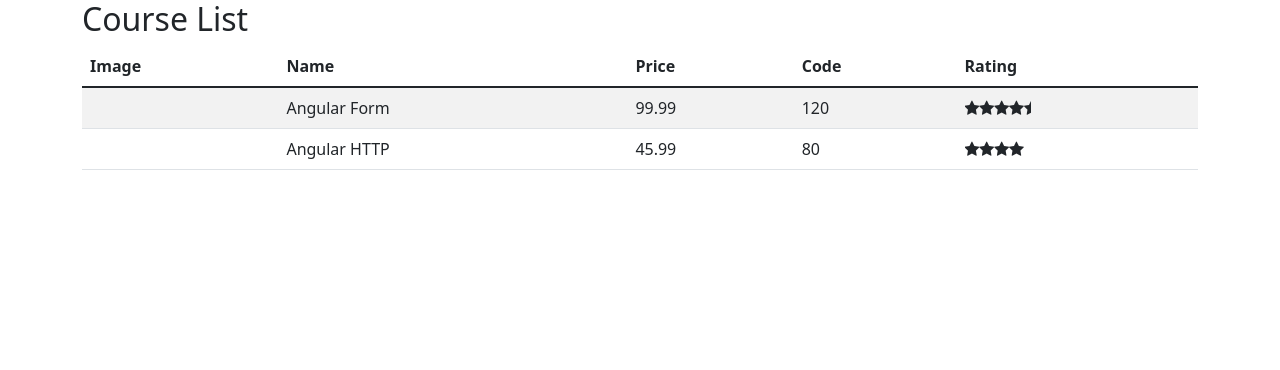
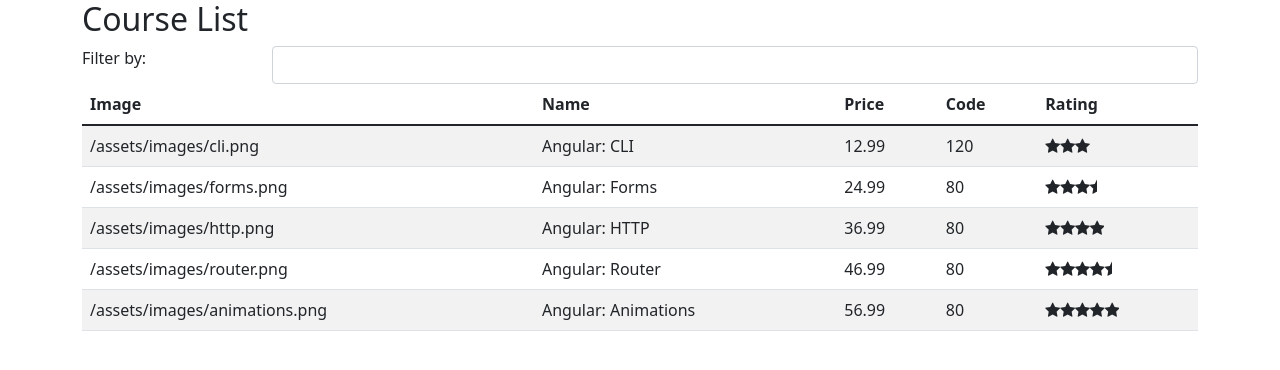
Before and after one commit to leofab/DIO-tech-unimed, an Angular app in the folder modulo-iv-web-angular/course-manager/: page / in a window 1280 px wide. Shown: the top 370 px of the page. Built offline with nearby package versions, Linux system fonts and the light colour scheme.

Commit message:
modulo iv 2w databind filter

```diff
--- a/modulo-iv-web-angular/course-manager/src/app/courses/course-list.component.html
+++ b/modulo-iv-web-angular/course-manager/src/app/courses/course-list.component.html
@@ -1,4 +1,14 @@
 <h2>Course List</h2>
+
+<div class="form-group row">
+
+    <label class="col-sm-2 col-from-label">Filter by:</label>
+
+    <div class="col-sm-10">
+        <input [(ngModel)]="filter" class="form-control">
+    </div>
+
+</div>
 
 <table class="table table-striped">
     <thead>
@@ -11,7 +21,7 @@
         </tr>
     </thead>
     <tbody>
-        <tr *ngFor="let course of courses">
+        <tr *ngFor="let course of filteredCourses">
             <td>{{ course.imageURL}}</td>
             <td>{{ course.name}}</td>
             <td>{{ course.price}}</td>
--- a/modulo-iv-web-angular/course-manager/src/app/courses/course-list.component.ts
+++ b/modulo-iv-web-angular/course-manager/src/app/courses/course-list.component.ts
@@ -1,5 +1,6 @@
 import { Component, OnInit } from "@angular/core";
 import { Course } from "./course";
+import { CourseService } from "./course.service";
 
 @Component({
     selector: "app-course-list",
@@ -7,29 +8,28 @@
 })
 export class CourseListComponent implements OnInit {
 
-    courses: Course[] = [];
+    filteredCourses: Course[] =[];;
+
+    _courses: Course[] = [];
+
+
+    _filterBy?: string;
+
+    constructor(private courseService: CourseService) { }
 
     ngOnInit(): void {
-        this.courses = [
-            {
-            id: 1,
-            name: 'Angular Form',
-            imageURL: '',
-            price: 99.99,
-            code: 'XPS-8793',
-            duration: 120,
-            rating: 4.5,
-        },
-        {
-            id: 2,
-            name: 'Angular HTTP',
-            imageURL: '',
-            price: 45.99,
-            code: 'XPS-8792',
-            duration: 80,
-            rating: 4,
-        }
-    ]
+        this._courses = this.courseService.retrieveAll();
+        this.filteredCourses = this._courses;
     }
 
+    set filter(value: string) {
+        this._filterBy = value;
+
+        this.filteredCourses = this._courses.filter((course: Course) => (course.name as string).toLocaleLowerCase().indexOf((this._filterBy as string).toLocaleLowerCase()) > -1);
+
+    }
+
+    get filter() {
+        return (this._filterBy as string);
+    }
 }
```
